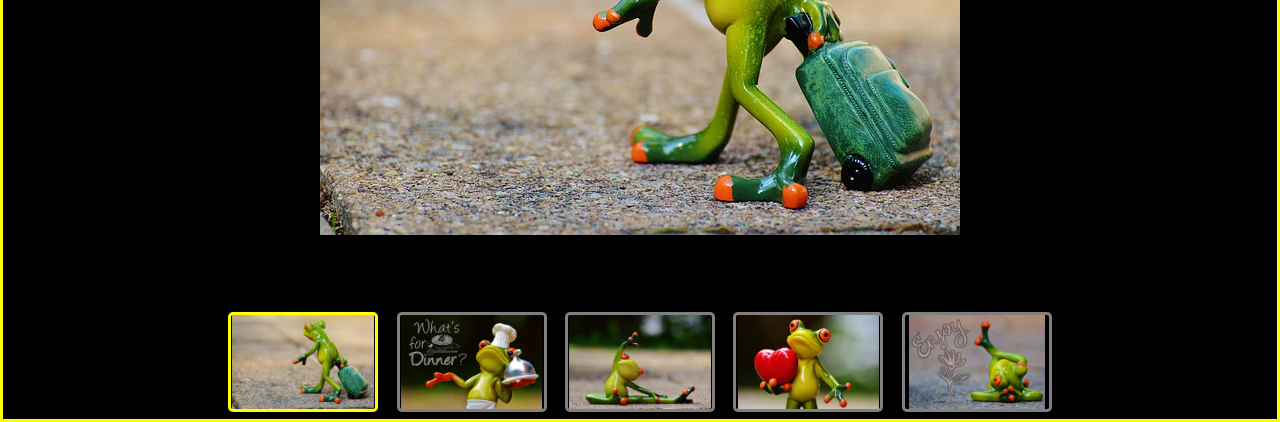
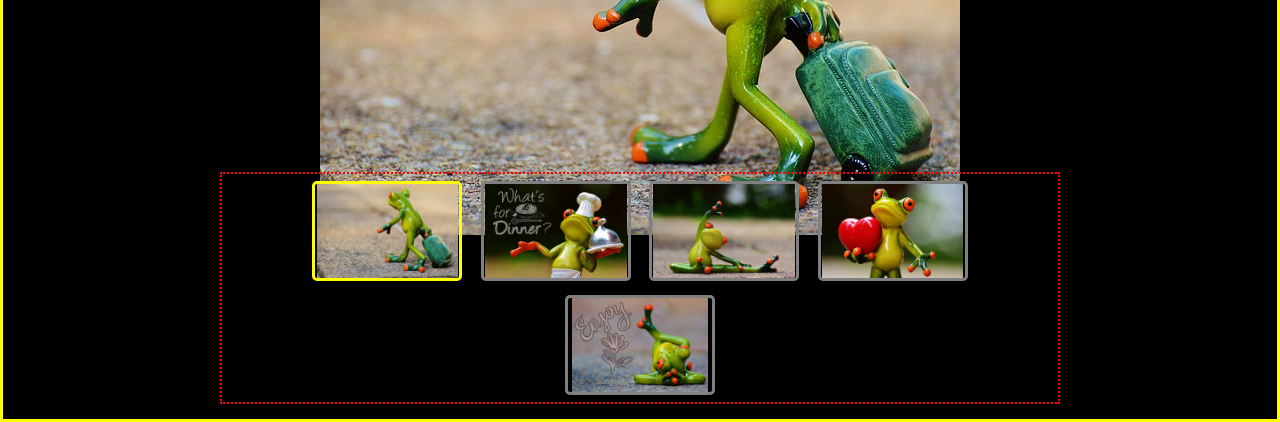
Before and after one commit to andrey55555/andrey55555.github.io, a plain HTML site: page page_superzoom/index.html in a window 1280 px wide. Both pictures are taken after a click on the element 640 px from the left and 206 px from the top of the page. Shown: the part 378-800 px from the top of the page. Drawn offline with nearby package versions, Linux system fonts and the light colour scheme.

Commit message:
Error zooom

```diff
--- a/page_superzoom/css/style.css
+++ b/page_superzoom/css/style.css
@@ -20,6 +20,15 @@
 /* #fvg_carousel .fvg_ca_img img{max-height:100%;max-width:100%} */
 #fvg_carousel .fvg_ca_img img{left: 50%;max-height:50px;max-width:50px;position:absolute;top:50%;vertical-align:middle}
 /* #fvg_thumbs-wrapper #fvg_thumbs{height:120px;margin:0 auto} */
+#fvg_thumbs-wrapper #fvg_thumbs {
+    border: 2px dotted red;
+    bottom: 15px;
+    display: block;
+    left: 50%;
+    margin-left: -420px;
+    position: absolute;
+    width: 840px;
+}
 #fvg_thumbs-wrapper{bottom:0;margin:0 auto;position:absolute;text-align:center;width:100%}
 #fvg_wrapper .fvg_th_img{border:3px solid grey;border-radius:5px;display:inline-block;height:100px;margin:7px;width:150px}
 #fvg_wrapper .fvg_th_img.select{border:3px solid yellow;}
```
